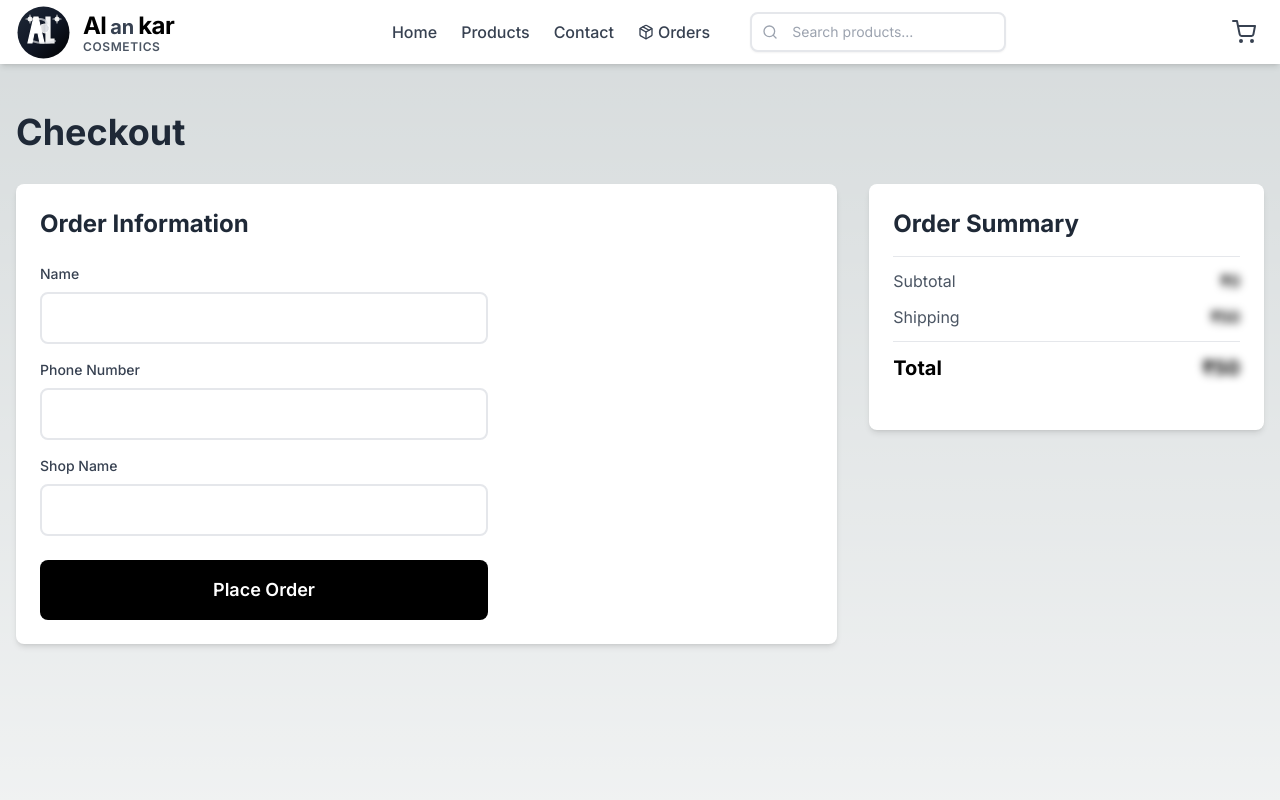
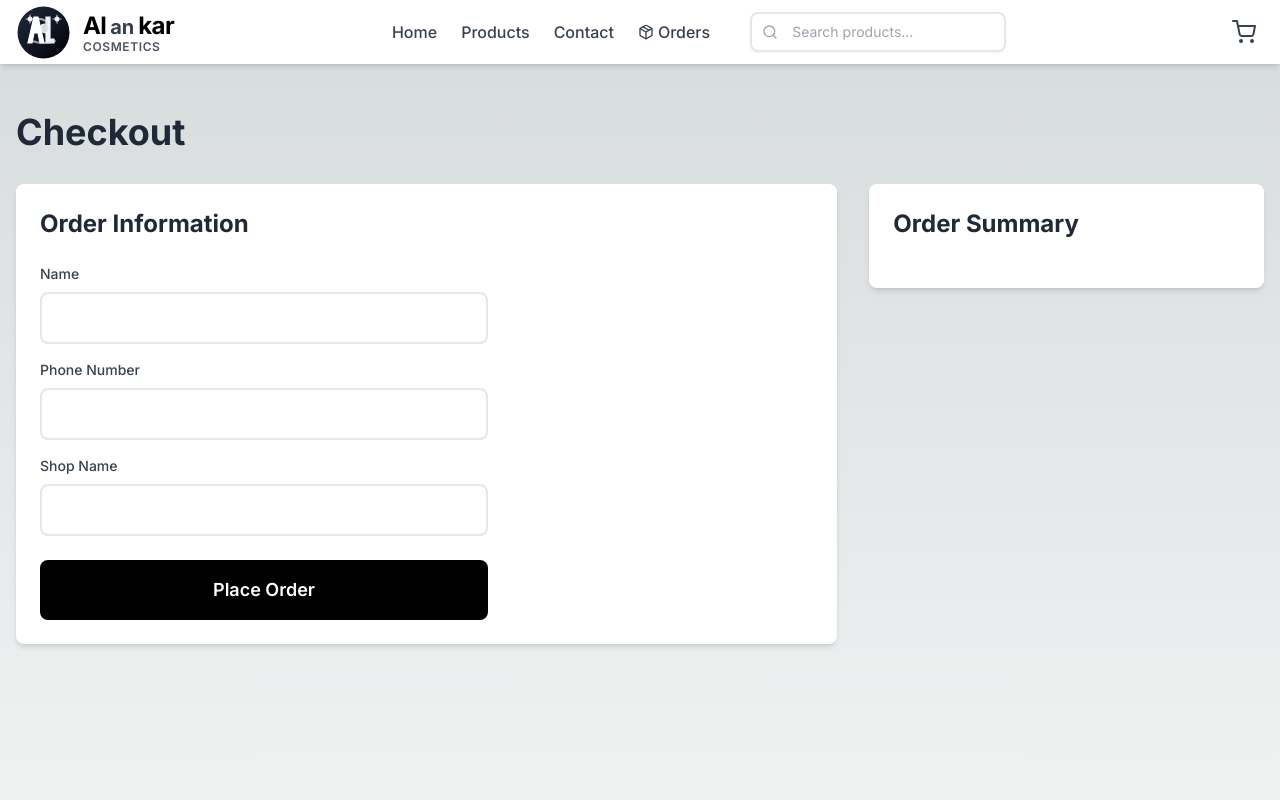
Before and after one commit to kalyan565/Alankar, a Next.js app: page /checkout in a window 1280 px wide. Shown: the top 800 px of the page. Built offline with nearby package versions, Linux system fonts and the light colour scheme.

Commit message:
prices removed

```diff
--- a/app/api/send-order/route.ts
+++ b/app/api/send-order/route.ts
@@ -45,8 +45,6 @@ function formatWhatsAppMessage(orderData: any): string {
 📋 *Order Items:*
 ${items}
 
-💰 *Total Amount:* ₹${orderData.total.toFixed(0)}
-
 📅 *Order Date:* ${new Date(orderData.date).toLocaleString('en-IN')}
 
 Status: ${orderData.status.toUpperCase()}`
@@ -81,7 +79,6 @@ function formatEmailData(orderData: any) {
                   <tr style="background: #333; color: white;">
                     <th style="padding: 12px; text-align: left; border: 1px solid #ddd;">Item</th>
                     <th style="padding: 12px; text-align: center; border: 1px solid #ddd;">Quantity</th>
-                    <th style="padding: 12px; text-align: right; border: 1px solid #ddd;">Price</th>
                   </tr>
                 </thead>
                 <tbody>
@@ -89,17 +86,10 @@ function formatEmailData(orderData: any) {
                     <tr style="background: ${index % 2 === 0 ? '#fff' : '#f9f9f9'};">
                       <td style="padding: 10px; border: 1px solid #ddd;">${item.name}</td>
                       <td style="padding: 10px; text-align: center; border: 1px solid #ddd;">${item.quantity}</td>
-                      <td style="padding: 10px; text-align: right; border: 1px solid #ddd;">₹${(item.price * item.quantity).toFixed(0)}</td>
                     </tr>
                   `).join('')}
                 </tbody>
               </table>
-            </div>
-
-            <div style="margin: 20px 0; padding: 15px; background: #e8f5e9; border-radius: 5px; border-left: 4px solid #4caf50;">
-              <p style="margin: 5px 0;"><strong>Subtotal:</strong> ₹${orderData.subtotal.toFixed(0)}</p>
-              <p style="margin: 5px 0;"><strong>Shipping:</strong> ₹${orderData.shipping.toFixed(0)}</p>
-              <p style="margin: 10px 0 0 0; font-size: 20px; font-weight: bold; color: #333;"><strong>Total:</strong> ₹${orderData.total.toFixed(0)}</p>
             </div>
 
             <div style="margin-top: 30px; padding-top: 20px; border-top: 2px solid #eee; text-align: center; color: #666; font-size: 12px;">
--- a/app/cart/page.tsx
+++ b/app/cart/page.tsx
@@ -53,7 +53,6 @@ export default function CartPage() {
                 />
                 <div className="flex-1">
                   <h3 className="font-semibold text-lg text-gray-800">{item.name}</h3>
-                  <p className="text-gray-600 blur-sm select-none">₹{item.price.toFixed(0)}</p>
                 </div>
                 <div className="flex items-center gap-3">
                   <button
@@ -71,10 +70,9 @@ export default function CartPage() {
                   </button>
                 </div>
                 <div className="text-right">
-                  <p className="font-bold text-lg blur-sm select-none">₹{(item.price * item.quantity).toFixed(0)}</p>
                   <button
                     onClick={() => removeFromCart(item.id, item.selectedColorVariant)}
-                    className="mt-2 text-red-600 hover:text-red-700 hover:bg-red-50 p-1 rounded transition"
+                    className="text-red-600 hover:text-red-700 hover:bg-red-50 p-1 rounded transition"
                   >
                     <FiTrash2 />
                   </button>
@@ -90,15 +88,6 @@ export default function CartPage() {
             <div className="space-y-3 mb-6">
               <div className="flex justify-between">
                 <span className="text-gray-600">Items ({getTotalItems()})</span>
-                <span className="font-semibold blur-sm select-none">₹{getTotalPrice().toFixed(0)}</span>
-              </div>
-              <div className="flex justify-between">
-                <span className="text-gray-600">Shipping</span>
-                <span className="font-semibold blur-sm select-none">₹50</span>
-              </div>
-              <div className="border-t pt-3 flex justify-between text-xl font-bold">
-                <span>Total</span>
-                <span className="blur-sm select-none">₹{(getTotalPrice() + 50).toFixed(0)}</span>
               </div>
             </div>
             <Link
--- a/app/checkout/page.tsx
+++ b/app/checkout/page.tsx
@@ -19,18 +19,15 @@ export default function CheckoutPage() {
 
   const handleSubmit = async (e: React.FormEvent) => {
     e.preventDefault()
-    const subtotal = getTotalPrice()
-    const shipping = 50
-    const total = subtotal + shipping
 
     const order = addOrder({
       customerName: formData.name,
       phone: formData.phone,
       shopName: formData.shopName,
       items: [...cart],
-      subtotal,
-      shipping,
-      total,
+      subtotal: 0,
+      shipping: 0,
+      total: 0,
       status: 'pending',
     })
 
@@ -109,23 +106,8 @@ export default function CheckoutPage() {
                 {orderDetails.items.map((item: any, index: number) => (
                   <div key={index} className="flex justify-between text-sm py-2 border-b last:border-b-0">
                     <span className="text-gray-600">{item.name} x{item.quantity}</span>
-                    <span className="font-semibold blur-sm select-none">₹{(item.price * item.quantity).toFixed(0)}</span>
                   </div>
                 ))}
-              </div>
-              <div className="mt-4 space-y-2">
-                <div className="flex justify-between">
-                  <span className="text-gray-600">Subtotal</span>
-                  <span className="font-semibold blur-sm select-none">₹{orderDetails.subtotal.toFixed(0)}</span>
-                </div>
-                <div className="flex justify-between">
-                  <span className="text-gray-600">Shipping</span>
-                  <span className="font-semibold blur-sm select-none">₹{orderDetails.shipping.toFixed(0)}</span>
-                </div>
-                <div className="flex justify-between text-lg font-bold border-t pt-2 mt-2">
-                  <span>Total</span>
-                  <span className="blur-sm select-none">₹{orderDetails.total.toFixed(0)}</span>
-                </div>
               </div>
             </div>
           </div>
@@ -214,21 +196,8 @@ export default function CheckoutPage() {
                   <div className="flex flex-col">
                     <span className="text-gray-600">{item.name} x{item.quantity}</span>
                   </div>
-                  <span className="font-semibold blur-sm select-none">₹{(item.price * item.quantity).toFixed(0)}</span>
                 </div>
               ))}
-              <div className="border-t pt-3 flex justify-between">
-                <span className="text-gray-600">Subtotal</span>
-                <span className="font-semibold blur-sm select-none">₹{getTotalPrice().toFixed(0)}</span>
-              </div>
-              <div className="flex justify-between">
-                <span className="text-gray-600">Shipping</span>
-                <span className="font-semibold blur-sm select-none">₹50</span>
-              </div>
-              <div className="border-t pt-3 flex justify-between text-xl font-bold">
-                <span>Total</span>
-                <span className="blur-sm select-none">₹{(getTotalPrice() + 50).toFixed(0)}</span>
-              </div>
             </div>
           </div>
         </div>
--- a/app/orders/page.tsx
+++ b/app/orders/page.tsx
@@ -82,7 +82,6 @@ export default function OrdersPage() {
                 )}
               </div>
               <div className="text-right">
-                <p className="text-2xl font-bold text-gray-800 blur-sm select-none">₹{order.total.toFixed(0)}</p>
                 <p className="text-sm text-gray-600">{order.items.length} item{order.items.length !== 1 ? 's' : ''}</p>
               </div>
             </div>
@@ -93,17 +92,8 @@ export default function OrdersPage() {
                 {order.items.map((item, index) => (
                   <div key={index} className="flex justify-between text-sm py-2">
                     <span className="text-gray-600">{item.name} x{item.quantity}</span>
-                    <span className="font-semibold blur-sm select-none">₹{(item.price * item.quantity).toFixed(0)}</span>
                   </div>
                 ))}
-              </div>
-              <div className="mt-4 pt-4 border-t flex justify-between text-sm">
-                <span className="text-gray-600">Subtotal</span>
-                <span className="font-semibold blur-sm select-none">₹{order.subtotal.toFixed(0)}</span>
-              </div>
-              <div className="flex justify-between text-sm">
-                <span className="text-gray-600">Shipping</span>
-                <span className="font-semibold blur-sm select-none">₹{order.shipping.toFixed(0)}</span>
               </div>
             </div>
           </div>
--- a/components/ProductCard.tsx
+++ b/components/ProductCard.tsx
@@ -65,9 +65,7 @@ export default function ProductCard({ product }: ProductCardProps) {
         <h3 className="font-bold text-lg mb-2 text-gray-800">{product.name}</h3>
         <p className="text-gray-600 text-sm mb-3 line-clamp-2">{product.description}</p>
 
-        <div className="flex items-center justify-between">
-          <span className="text-2xl font-bold text-black blur-sm select-none">₹{product.price.toFixed(0)}</span>
-
+        <div className="flex items-center justify-end">
           {cartItem ? (
             // Show quantity controls if item is in cart
             <div className="flex items-center gap-3 bg-gray-100 rounded-lg px-3 py-2">
```
